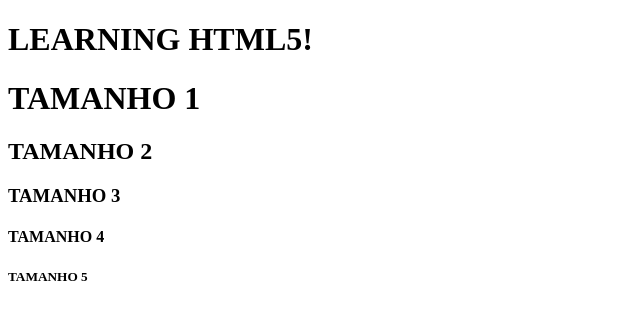
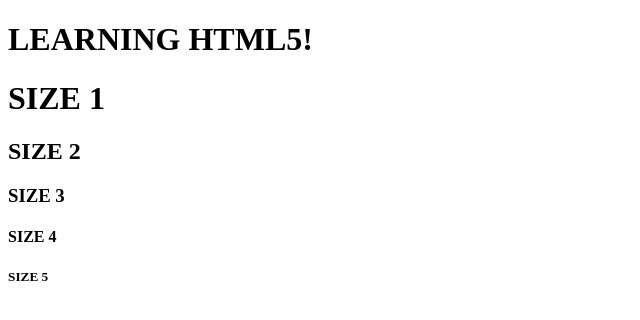
Before and after one commit to gianbernart/Learning, a plain HTML site: page index.html in a window 1280 px wide. Shown: the whole page, without its empty margins (0-640 px from the left). Drawn offline with Linux system fonts and the light colour scheme.

Commit message:
Update index.html

```diff
--- a/index.html
+++ b/index.html
@@ -6,13 +6,13 @@
 </head>
 <body>
 
-<h1>LEARNING HTML5!</h1>
+<H1>LEARNING HTML5!</H1>
 
-<h1>TAMANHO 1</h1>
-<h2>TAMANHO 2</h2>
-<h3>TAMANHO 3</h3>
-<h4>TAMANHO 4</h4>
-<h5>TAMANHO 5</h5>
+<h1>SIZE 1</h1>
+<h2>SIZE 2</h2>
+<h3>SIZE 3</h3>
+<h4>SIZE 4</h4>
+<h5>SIZE 5</h5>
 
 </body>
 </html>
```
